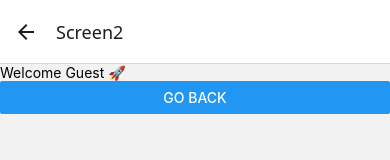
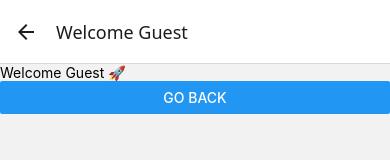
Before and after one commit to hadeelabbadi/JoVision-RN-tasks, a React Native app: screen /Screen2 in a window 390 px wide. Shown: the top 160 px of the page. Built offline with nearby package versions, Linux system fonts and the light colour scheme.

Commit message:
Task 31 - Dynamic header title

```diff
--- a/Tasks/Screen2.js
+++ b/Tasks/Screen2.js
@@ -1,7 +1,14 @@
 import { View, Text, Button } from 'react-native';
+import { useEffect } from 'react';
 
 export default function Screen2({ route, navigation }) {
   const name = route.params?.name || 'Guest';
+
+  useEffect(() => {
+    navigation.setOptions({
+      title: `Welcome ${name}`,
+    });
+  }, []);
 
   return (
     <View>
```
